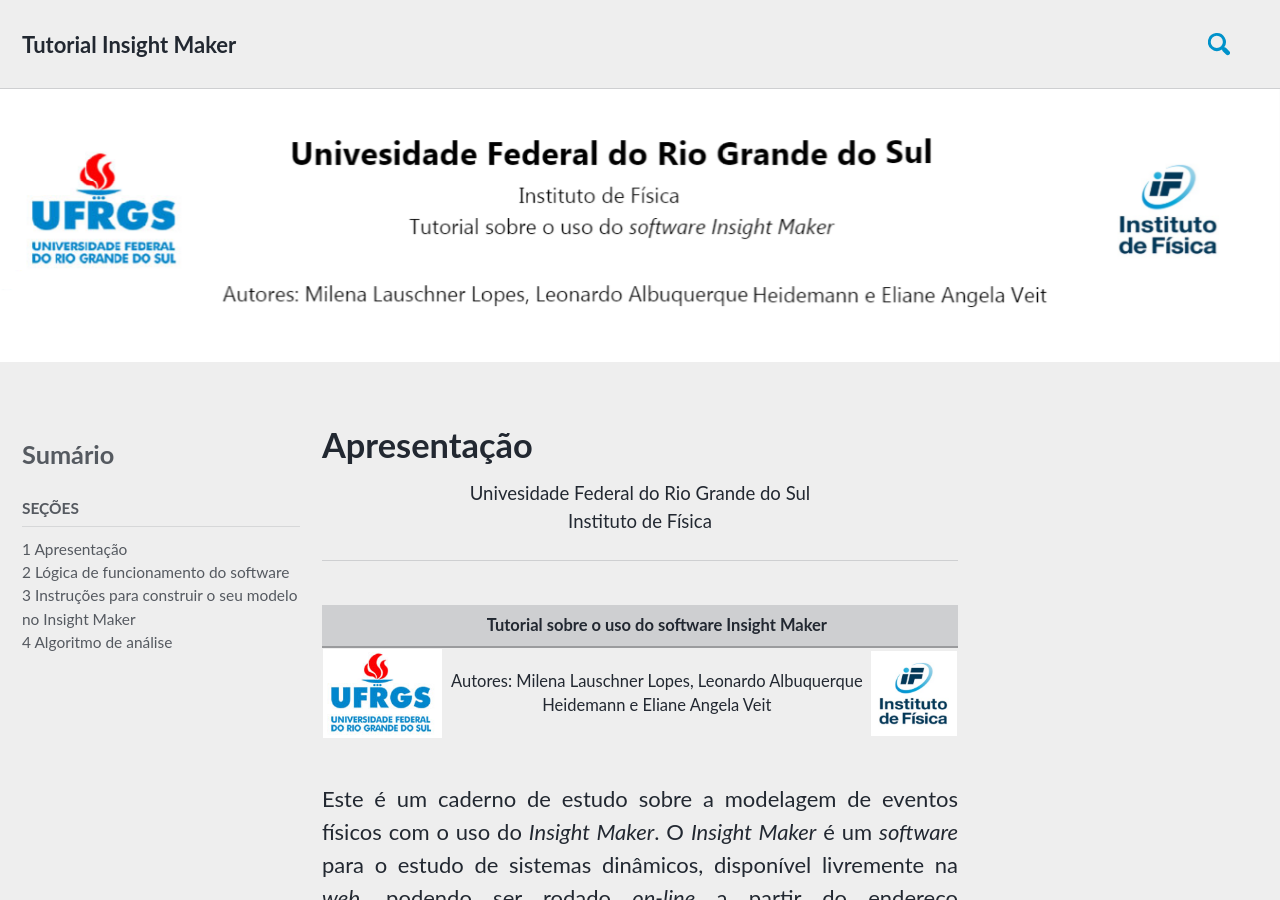
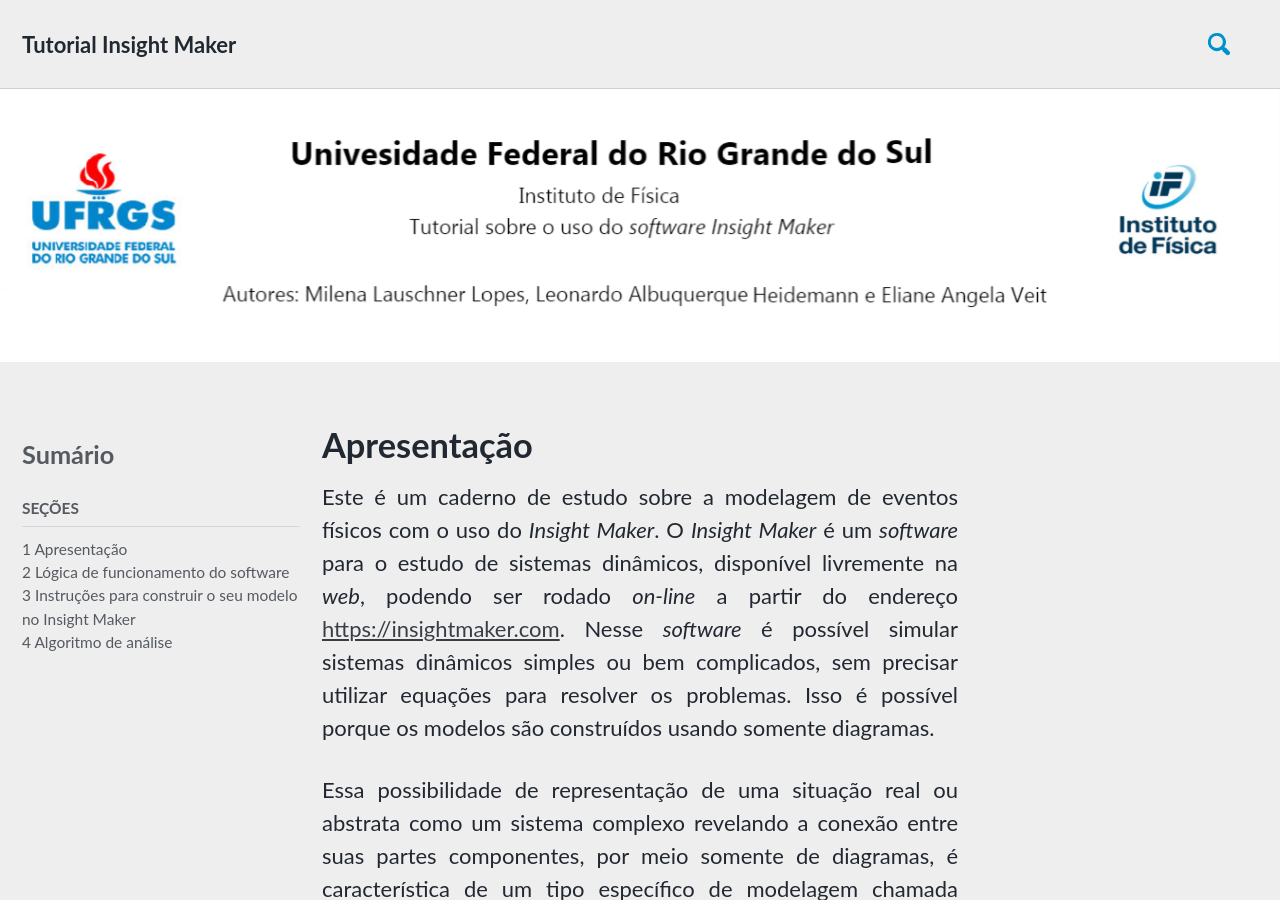
Before and after one commit to milenalauschner/MM, a Jekyll site: the page built from _pages/apresentação.md, in a window 1280 px wide and 900 px high. Built offline with Jekyll 4.4.1, drawn with Linux system fonts in a browser that asks for light colours; cached includes are drawn as plain includes; nearby versions of some CDN libraries; some web fonts are replaced; formulas are drawn with MathJax 3; comment, search, counter and statistics services are not loaded.

Commit message:
Update apresentação.md

```diff
--- a/_pages/apresentação.md
+++ b/_pages/apresentação.md
@@ -1,7 +1,5 @@
 ---
 title: "Apresentação"
-intro:
-  - excerpt: 'Univesidade Federal do Rio Grande do Sul <br/>Instituto de Física '
 permalink: /apresentação/
 layout: single
 author_profile: false
@@ -12,12 +10,7 @@
   title: "Sumário"
   nav: blogroll
 ---
-{% include feature_row id="intro" type="center" %}
 
-|                	| Tutorial sobre o uso do software Insight Maker|                	|
-|:----:           |                  :----:	                   |      :-----:   	|
-|![UFRGS]({{ site.url }}{{ site.baseurl}}/assets/images/UFRGS.png){: .align-center}|Autores: Milena Lauschner Lopes, Leonardo Albuquerque Heidemann e Eliane Angela Veit|![IF]({{ site.url }}{{ site.baseurl}}/assets/images/IF.png){: .align-center}|
-||||
 
 Este é um caderno de estudo sobre a modelagem de eventos físicos com o uso do _Insight Maker_.  O _Insight Maker_ é um _software_ para o estudo de sistemas dinâmicos, disponível livremente na _web_, podendo ser rodado _on-line_ a partir do endereço <a href="https://insightmaker.com">https://insightmaker.com</a>. Nesse _software_ é possível simular sistemas dinâmicos simples ou bem complicados, sem precisar utilizar equações para resolver os problemas. Isso é possível porque os modelos são construídos usando somente diagramas.
 {: .text-justify}
```
